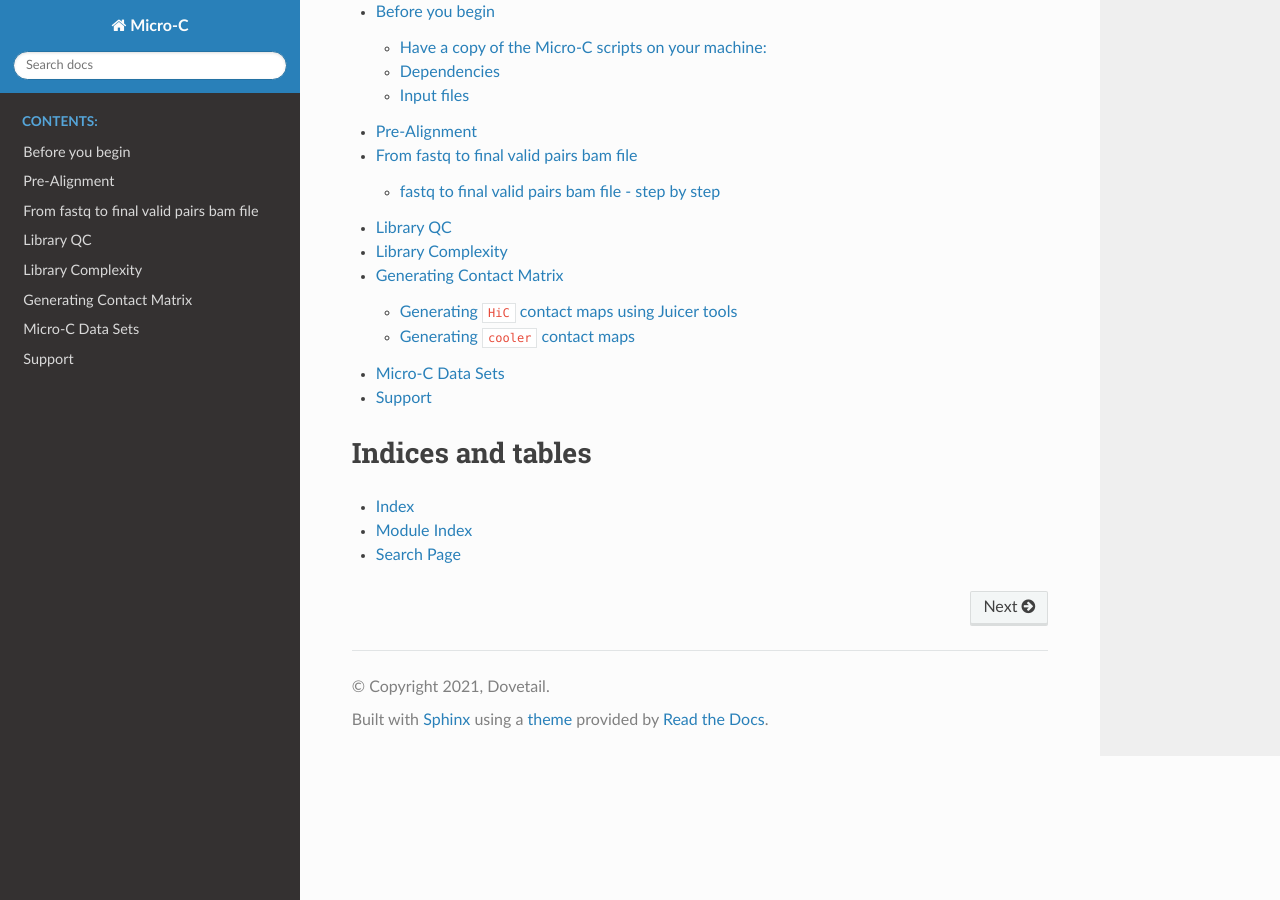
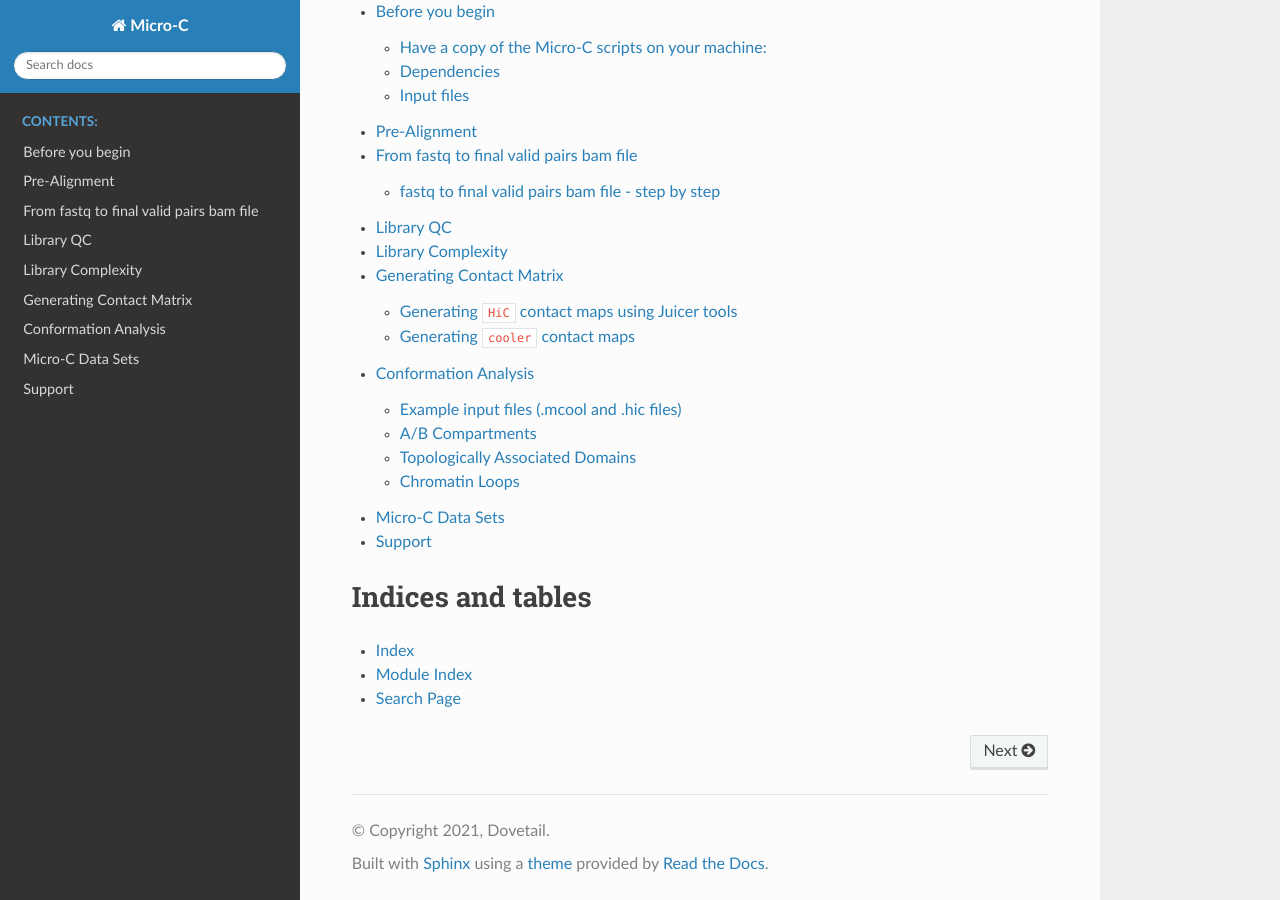
Before and after one commit to dovetail-genomics/Micro-C, a Sphinx documentation site: the page built from docs/source/index.rst, in a window 1280 px wide and 900 px high, scrolled down 2088 px. Built offline with Sphinx 7.4.7 and the Read the Docs theme 2.0.0, drawn with Linux system fonts in a browser that asks for light colours; part of the change alters nothing that is shown.

Commit message:
added conformation analysis page

```diff
--- /dev/null
+++ b/docs/source/conf_analysis.rst
@@ -0,0 +1,75 @@
+.. _CA:
+
+Conformation Analysis
+=====================
+
+There are many open-source tools available that enable researchers to perform conformation analyses on contact matrices. We aim to hightlight the tools and commands we use here at Cantata Bio call features. This is not a comprenisve list, nor do we own or manage any of the tools listed below. Please refer to their source document pages for more information or for help in trouble shooting the use of these tools.
+For each analysis performed below we provide, a link to the tool repo, the input file, the example command, and an example output for you to check your results against.
+
+Example input files (.mcool and .hic files)
++++++++++++++++++++++++++++++++++++++++++++
+
+  - Example :download:`mcool <https://s3.amazonaws.com/dovetail.pub/MicroC/mcool/MicroC_800M.mcool>` file
+  - Example :download:`hic <https://s3.amazonaws.com/dovetail.pub/MicroC/hic/MicroC_800M.hic>` file
+
+
+A/B Compartments
+++++++++++++++++
+
+**Recommended Software**
+
+  - Fanc-C https://fan-c.readthedocs.io/en/latest/
+
+**Example Command**
+
+.. code-block:: console
+
+   	fanc compartments -f -v MicroC_800M_eigen_64kb.bed -d MicroC_800M_64kb.bed -g hg38.fa MicroC_800M.mcool@64000 MicroC_800M_64kb.ab
+
+
+**Example Output(s)**
+
+  - Example :download:`AB compartments <https://s3.amazonaws.com/dovetail.pub/MicroC/AB/MicroC_800M_64kb.ab>` file
+  - Example :download:`AB compartments bed <https://s3.amazonaws.com/dovetail.pub/MicroC/AB/MicroC_800M_64kb.bed>` file
+  - Example :download:`AB Eigenvector <https://s3.amazonaws.com/dovetail.pub/MicroC/AB/MicroC_800M_eigen_64kb.bed>` file
+
+
+Topologically Associated Domains
+++++++++++++++++++++++++++++++++
+
+**Recommended Software**
+
+  - Juicer Arrowhead https://github.com/aidenlab/juicer
+
+**Example Command**
+
+.. code-block:: console
+
+   java -jar -Xmx48000m  -Djava.awt.headless=true -jar juicer_tools.jar arrowhead --threads 16 -k KR -m 2000 -r 10000 MicroC_800M.hic TAD_calls
+   java -jar -Xmx48000m  -Djava.awt.headless=true -jar juicer_tools.jar arrowhead --threads 16 -k KR -m 2000 -r 5000 MicroC_800M.hic TAD_calls
+
+
+**Example Output(s)**
+
+  - Example :download:`10kb TADs <https://s3.amazonaws.com/dovetail.pub/MicroC/TADs/MicroC_800M_10000_blocks.bedpe>` file
+  - Example :download:`5kb TADs <https://s3.amazonaws.com/dovetail.pub/MicroC/TADs/MicroC_800M_5000_blocks.bedpe>` file
+
+
+Chromatin Loops
++++++++++++++++
+
+**Recommended Software**
+
+  - Mustache https://github.com/ay-lab/mustache
+
+**Example Command**
+
+.. code-block:: console
+
+   mustache -p 48 -f MicroC_800M.mcool -r 16000 -o MicroC_800M_16000kb_loops.tsv
+   mustache -p 48 -f MicroC_800M.mcool -r 4000 -o MicroC_800M_4000kb_loops.tsv
+
+**Example Output(s)**
+
+  - Example :download:`16kb Loops <https://s3.amazonaws.com/dovetail.pub/MicroC/loops/MicroC_800M_16000kb_loops.tsv>` file
+  - Example :download:`4kb Loops <https://s3.amazonaws.com/dovetail.pub/MicroC/loops/MicroC_800M_4000kb_loops.tsv>` file
--- a/docs/source/index.rst
+++ b/docs/source/index.rst
@@ -58,6 +58,8 @@ Overview
 
    contact_map
 
+   conf_analysis
+
    data_sets
 
    support
```
